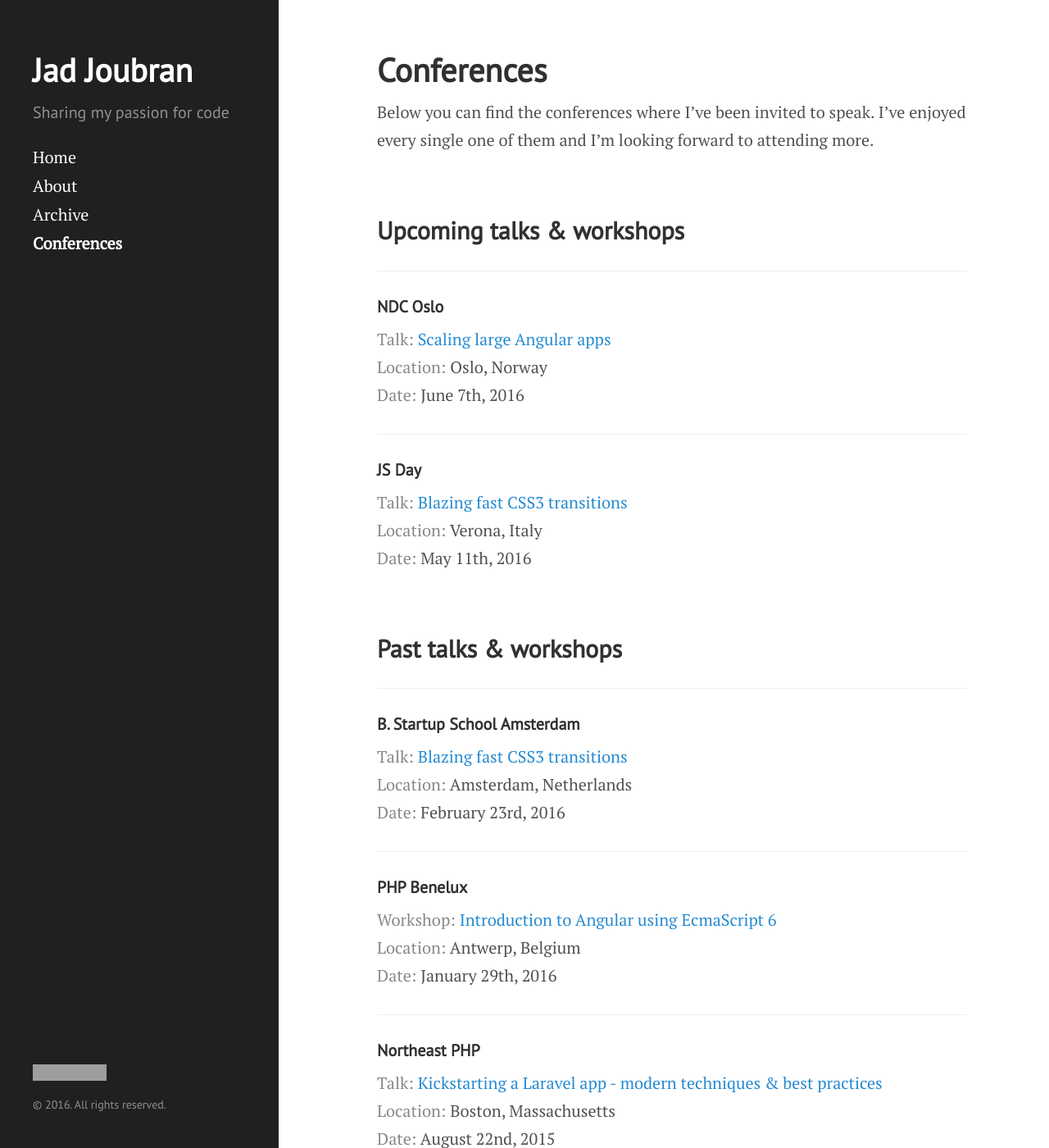
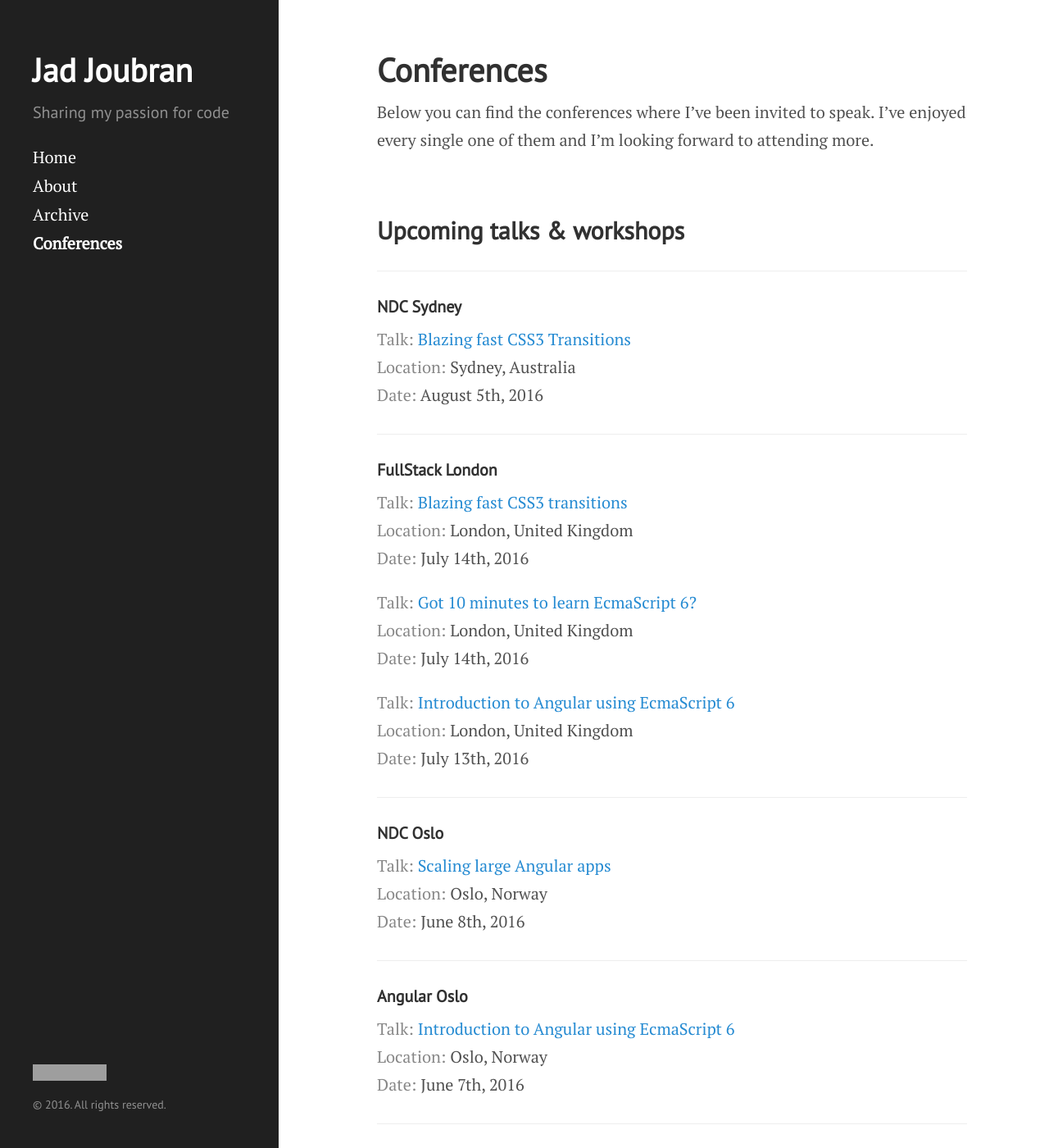
Before and after one commit to jadjoubran/blog, a Jekyll site: the page built from conferences.md, in a window 1280 px wide and 1400 px high. Shown: the whole window at 82% size. Built offline with Jekyll 4.4.1, drawn with Linux system fonts in a browser that asks for light colours; grey boxes are pictures that could not be loaded.

Commit message:
added new conferences

```diff
--- a/conferences.md
+++ b/conferences.md
@@ -10,8 +10,37 @@ Below you can find the conferences where I've been invited to speak. I've enjoye
 ## Upcoming talks & workshops
 <hr>
 
+#### NDC Sydney
+<span class="conferences-ref">Talk:</span> [Blazing fast CSS3 Transitions](http://ndcsydney.com/talk/blazing-fast-css3-animations/){:target="_blank"}
+<span class="conferences-ref">Location:</span> Sydney, Australia
+<span class="conferences-ref">Date:</span> August 5th, 2016
+
+<hr>
+
+#### FullStack London
+<span class="conferences-ref">Talk:</span> [Blazing fast CSS3 transitions](https://skillsmatter.com/conferences/7278-fullstack-2016-the-conference-on-javascript-node-and-internet-of-things#program){:target="_blank"}
+<span class="conferences-ref">Location:</span> London, United Kingdom
+<span class="conferences-ref">Date:</span> July 14th, 2016
+
+<span class="conferences-ref">Talk:</span> [Got 10 minutes to learn EcmaScript 6?](https://skillsmatter.com/conferences/7278-fullstack-2016-the-conference-on-javascript-node-and-internet-of-things#program){:target="_blank"}
+<span class="conferences-ref">Location:</span> London, United Kingdom
+<span class="conferences-ref">Date:</span> July 14th, 2016
+
+<span class="conferences-ref">Talk:</span> [Introduction to Angular using EcmaScript 6](https://skillsmatter.com/conferences/7278-fullstack-2016-the-conference-on-javascript-node-and-internet-of-things#program){:target="_blank"}
+<span class="conferences-ref">Location:</span> London, United Kingdom
+<span class="conferences-ref">Date:</span> July 13th, 2016
+
+<hr>
+
 #### NDC Oslo
 <span class="conferences-ref">Talk:</span> [Scaling large Angular apps](/2016/03/24/ndc-oslo-angular/){:target="_blank"}
+<span class="conferences-ref">Location:</span> Oslo, Norway
+<span class="conferences-ref">Date:</span> June 8th, 2016
+
+<hr>
+
+#### Angular Oslo
+<span class="conferences-ref">Talk:</span> [Introduction to Angular using EcmaScript 6](http://www.meetup.com/AngularJS-Oslo/events/230683470/){:target="_blank"}
 <span class="conferences-ref">Location:</span> Oslo, Norway
 <span class="conferences-ref">Date:</span> June 7th, 2016
 
```
